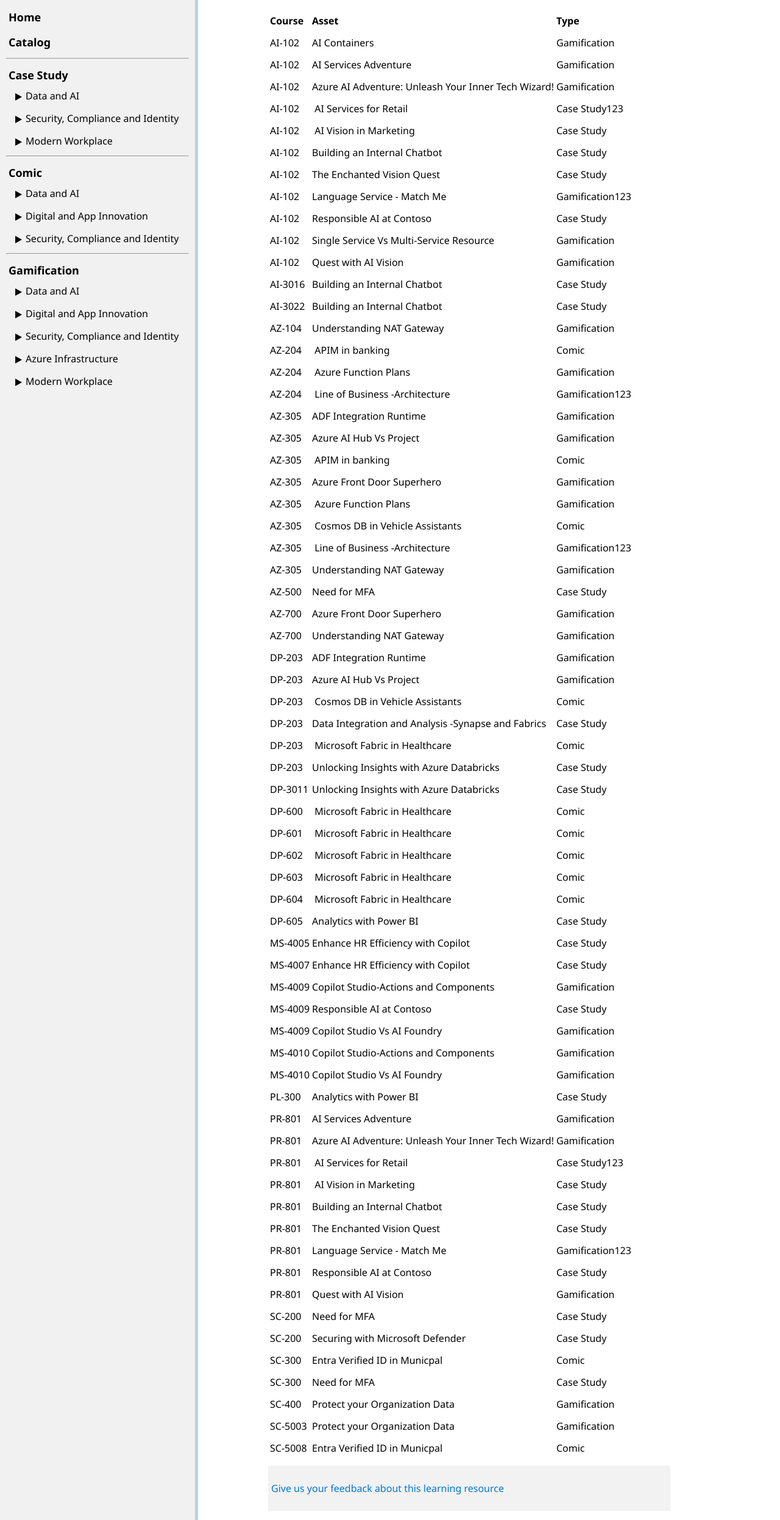
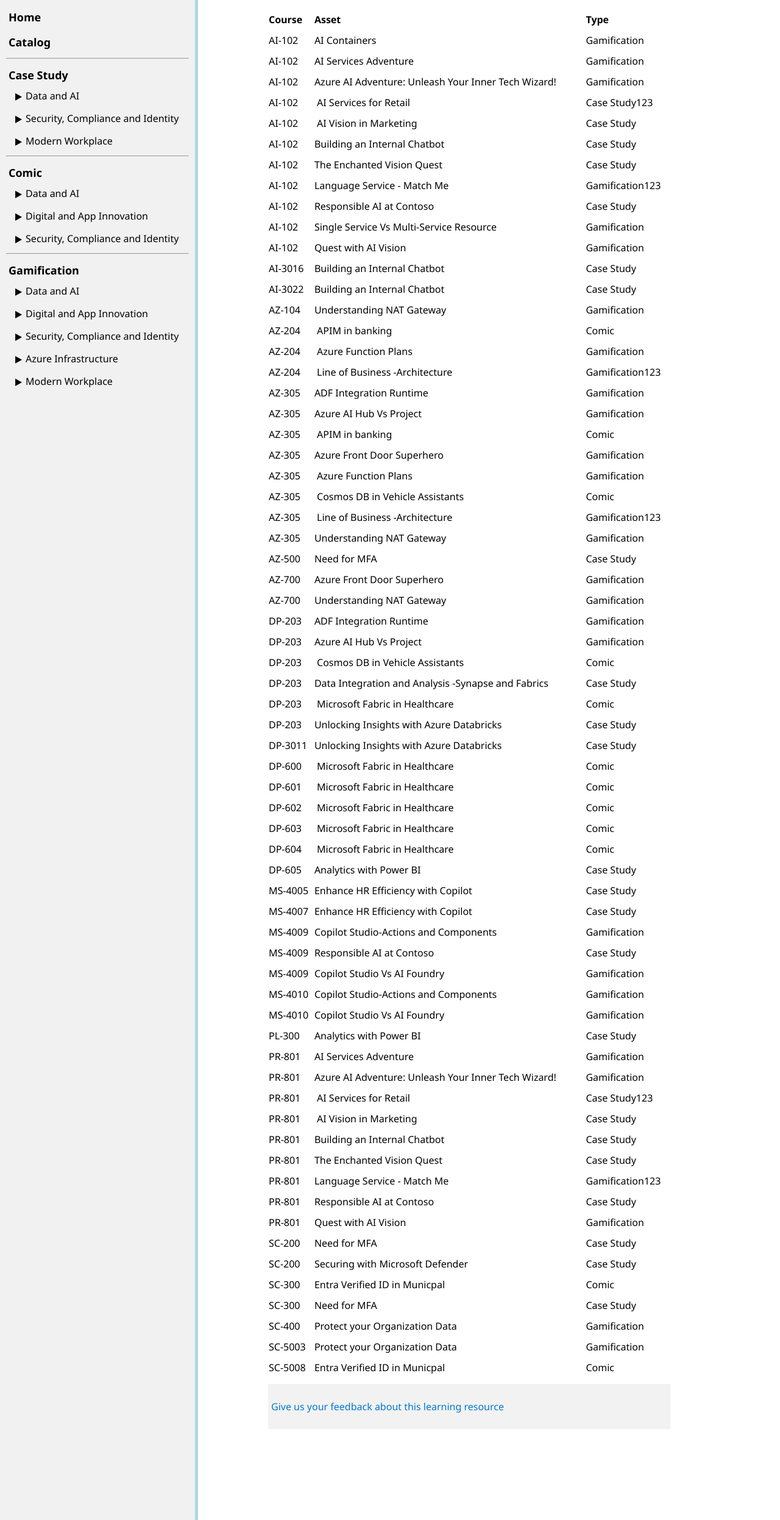
Before and after one commit to ningweinw/iengage, a Jekyll site: the page built from Catalog.md, in a window 1280 px wide. Shown: the whole page at 61% size. Built offline with Jekyll 4.4.1, drawn with Linux system fonts in a browser that asks for light colours.

Commit message:
Update Catalog.md

```diff
--- a/Catalog.md
+++ b/Catalog.md
@@ -3,7 +3,7 @@
 title: iEngage Catalog
 ---
 
-<table>
+<table class="cat-table">
   <thead>
     <tr>
       <th>Course</th>
```
